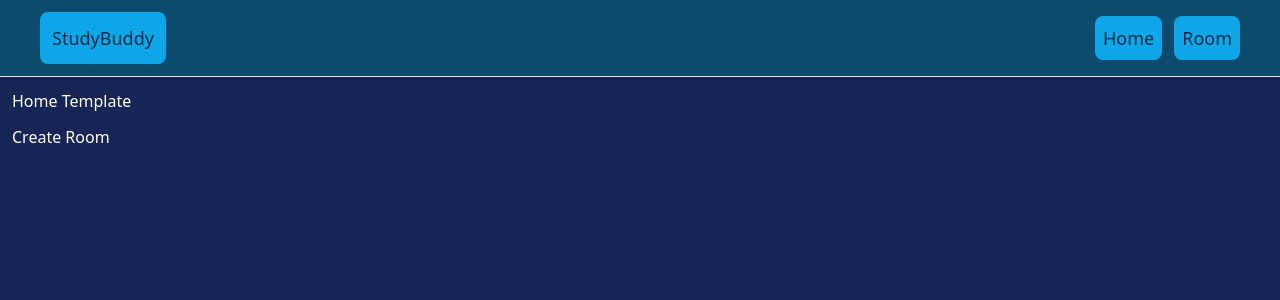
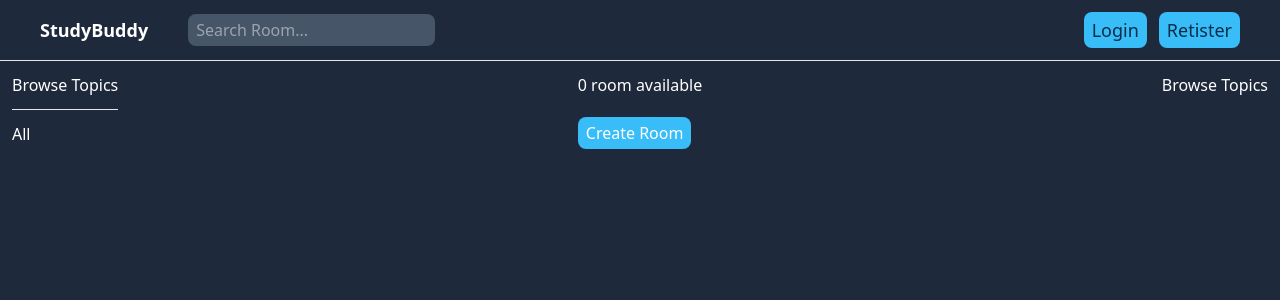
Before and after one commit to ovaixe/studybuddy, a Django app: page / in a window 1280 px wide. Shown: the top 300 px of the page. Run offline with Django 4.2, Linux system fonts and the light colour scheme; data that the repository does not hold is empty; some libraries are stand-ins or nearby versions.

Commit message:
Added login and logout

```diff
--- a/base/templates/base/home.html
+++ b/base/templates/base/home.html
@@ -1,21 +1,62 @@
 {% extends 'main.html' %} {% block content %}
 
-<div class="flex flex-col gap-3">
-  <h1>Home Template</h1>
+<div class="flex flex-row gap-5 justify-between">
+  <div class="flex flex-col gap-3">
+    <h4>Browse Topics</h4>
+    <hr />
 
-  <a href="{% url 'create-room' %}">Create Room</a>
+    <div>
+      <a href="{%url 'home' %}">All</a>
+    </div>
+    {% for topic in topics %}
+    <div>
+      <a href="{%url 'home' %}?q={{topic.name}}">{{topic.name}}</a>
+    </div>
+    {% endfor %}
+  </div>
 
-  <div class="flex flex-col gap-5 items-start">
-    {% for room in rooms%}
-    <div class="flex flex-col gap-2 items-start p-2 bg-blue-800 rounded-lg">
-      <a href="{% url 'update-room' room.id %}">Edit Room</a>
-      <a href="{% url 'delete-room' room.id %}">Delete Room</a>
-      <span>@{{room.host.username}}</span>
-      <h5>{{room.id}} -- <a href="{% url 'room' room.id %}">{{room.name}}</a></h5>
-      {{room.topic.name}}
-      <hr class="">
+  <div class="flex flex-col gap-5">
+    <h5>{{room_count}} room available</h5>
+    <a
+      href="{% url 'create-room' %}"
+      class="bg-sky-400 py-1 px-2 rounded-lg w-fit"
+      >Create Room</a
+    >
+
+    <div class="flex flex-col gap-3 items-start">
+      {% for room in rooms%}
+      <div class="flex flex-col gap-2 items-start p-2 bg-slate-700 rounded-lg">
+
+        {% if request.user == room.host %}
+        <div class="flex flex-row gap-3">
+          <a
+            class="text-xs font-bold bg-sky-400 px-2 py-1 rounded-lg"
+            href="{% url 'update-room' room.id %}"
+            >Edit Room</a
+          >
+          <a
+            class="text-xs font-bold bg-sky-400 px-2 py-1 rounded-lg"
+            href="{% url 'delete-room' room.id %}"
+            >Delete Room</a
+          >
+        </div>
+        {% endif %}
+
+        <span class="text-sky-400">@{{room.host.username}}</span>
+        <h5>
+          {{room.id}} --> <a href="{% url 'room' room.id %}">{{room.name}}</a>
+        </h5>
+        <span class="text-sm bg-slate-600 px-2 py-1 rounded-full"
+          >{{room.topic.name}}</span
+        >
+      </div>
+
+      <hr />
+      {% endfor%}
     </div>
-    {% endfor%}
   </div>
-  {% endblock content%}
+
+  <div><h4>Browse Topics</h4></div>
 </div>
+
+{% endblock content%}
--- a/base/urls.py
+++ b/base/urls.py
@@ -2,6 +2,9 @@ from django.urls import path
 from . import views
 
 urlpatterns = [
+    path('login/', views.loginPage, name="login"),
+    path('logout/', views.logoutUser, name="logout"),
+    path('register/', views.registerPage, name="register"),
     path('', views.home, name="home"),
     path('room/<str:pk>/', views.room, name="room"),
     path('create-room/', views.createRoom, name="create-room"),
--- a/base/views.py
+++ b/base/views.py
@@ -1,12 +1,67 @@
 from django.shortcuts import render, redirect
-from .models import Room
+from django.contrib import messages
+from django.contrib.auth.decorators import login_required
+from django.db.models import Q
+from django.contrib.auth.models import User
+from django.contrib.auth import authenticate, login, logout
+from django.contrib.auth.forms import UserCreationForm
+from .models import Room, Topic
 from .forms import RoomForm
 
 # Create your views here.
 
+def loginPage(request):
+    page = 'login'
+    if request.user.is_authenticated:
+        return redirect('home')
+
+    if request.method == 'POST':
+        username = request.POST.get('username')
+        password = request.POST.get('password')
+
+        try:
+            user = User.objects.get(username=username)
+            user = authenticate(request, username=username, password=password)
+            if user is not None:
+                login(request, user)
+                return redirect('home')
+            else:
+                messages.error(request, "Invalid credentials")
+        except:
+            messages.error(request, "User does not exist")
+
+    context = {'page': page}
+    return render(request, 'base/login_register.html', context)
+
+def logoutUser(request):
+    logout(request)
+    return redirect('home')
+
+def registerPage(request):
+    page = 'register'
+    form = UserCreationForm()
+
+    if request.method == 'POST':
+        form = UserCreationForm(request.POST)
+        if form.is_valid():
+            user = form.save(commit=False)
+            user.username = user.username.lower()
+            user.save()
+            login(request, user)
+            return redirect('home')
+        else:
+            messages.error(request, 'An error occured during registration')
+
+    context = {'page': page, 'form': form}
+    return render(request, 'base/login_register.html', context)
+
+
 def home(request):
-    rooms = Room.objects.all()
-    context = {'rooms': rooms}
+    q = request.GET.get('q') if request.GET.get('q') != None else ''
+    rooms = Room.objects.filter(Q(topic__name__icontains=q) | Q(name__icontains=q) | Q(description__icontains=q))
+    topics = Topic.objects.all()
+    room_count = rooms.count()
+    context = {'rooms': rooms, 'topics': topics, 'room_count': room_count}
     return render(request, 'base/home.html', context)
 
 def room(request, pk):
@@ -14,20 +69,26 @@ def room(request, pk):
     context = {'room': room}
     return render(request, 'base/room.html', context)
 
+@login_required(login_url='login')
 def createRoom(request):
     form = RoomForm()
     if request.method == 'POST':
         form = RoomForm(request.POST)
         if form.is_valid():
             form.save()
-            return redirect('home'
-                            )
+            return redirect('home')
+
     context = {'form': form}
     return render(request, 'base/room_form.html', context)
 
+@login_required(login_url='login')
 def updateRoom(request, pk):
     room = Room.objects.get(id=pk)
     form = RoomForm(instance=room)
+
+    if request.user != room.host:
+        messages.error(request, "You are not allowed here!!!")
+        return redirect('home')
 
     if request.method == 'POST':
         form = RoomForm(request.POST, instance=room)
@@ -38,8 +99,14 @@ def updateRoom(request, pk):
     context = {'form': form}
     return render(request, 'base/room_form.html', context)
 
+@login_required(login_url='login')
 def deleteRoom(request, pk):
     room = Room.objects.get(id=pk)
+
+    if request.user != room.host:
+        messages.error(request, "You are not allowed here!!!")
+        return redirect('home')
+
     if request.method == 'POST':
         room.delete()
         return redirect('home')
--- a/templates/main.html
+++ b/templates/main.html
@@ -6,8 +6,18 @@
     <script src="https://cdn.tailwindcss.com"></script>
     <title>StudyBuddy</title>
   </head>
-  <body class="bg-blue-950 text-white">
-    {% include 'navbar.html' %}
+  <body class="bg-slate-800 text-white">
+    {% include 'navbar.html' %} {% if messages %}
+    <div class="flex items-center justify-center mt-5 fixed top-0 right-[50%]">
+      <ul class="bg-slate-500 py-2 px-5 rounded-lg animate-bounce">
+        {% for message in messages %}
+        <li class="text-center">
+          {{message}}
+        </li>
+        {% endfor %}
+      </ul>
+    </div>
+    {% endif %}
 
     <div class="p-3">{% block content %} {% endblock %}</div>
   </body>
--- a/templates/navbar.html
+++ b/templates/navbar.html
@@ -1,16 +1,40 @@
-<div class="flex flex-row items-center justify-between gap-10 px-10 py-3 bg-sky-900">
-  <a href="/">
-    <h1 class="text-lg text-sky-950 p-3 rounded-lg bg-sky-500">StudyBuddy</h1>
-  </a>
+<div
+  class="flex flex-row items-center justify-between gap-10 px-10 py-3 bg-slate-800"
+>
+  <div class="flex flex-row gap-10 items-center">
+    <a href="/">
+      <h1 class="text-lg font-bold text-white">StudyBuddy</h1>
+    </a>
+    <form method="GET" action="{% url 'home' %}">
+      <input
+        type="text"
+        name="q"
+        placeholder="Search Room..."
+        class="rounded-lg p-1 px-2 bg-slate-600 focus:outline-none"
+      />
+    </form>
+  </div>
 
   <div class="flex flex-row items-center gap-3">
-    <a href="/">
-      <h1 class="text-lg text-sky-950 p-2 bg-sky-500 rounded-lg">Home</h1>
+    {% if request.user.is_authenticated %}
+    <a href="{% url 'logout' %}">
+      <h1 class="text-lg text-sky-950 py-1 px-2 bg-sky-400 rounded-lg">
+        Logout
+      </h1>
+    </a>
+    {% else %}
+    <a href="{% url 'login' %}">
+      <h1 class="text-lg text-sky-950 py-1 px-2 bg-sky-400 rounded-lg">
+        Login
+      </h1>
     </a>
 
-    <a href="/room">
-      <h1 class="text-lg text-sky-950 p-2 bg-sky-500 rounded-lg">Room</h1>
+    <a href="{% url 'register' %}">
+      <h1 class="text-lg text-sky-950 py-1 px-2 bg-sky-400 rounded-lg">
+        Retister
+      </h1>
     </a>
+    {% endif %}
   </div>
 </div>
 
```
Also changed, not shown: base/templates/base/delete.html (+20 -8 lines), base/templates/base/login_register.html (added, +60 -0 lines), base/templates/base/room_form.html (+3 -5 lines).
